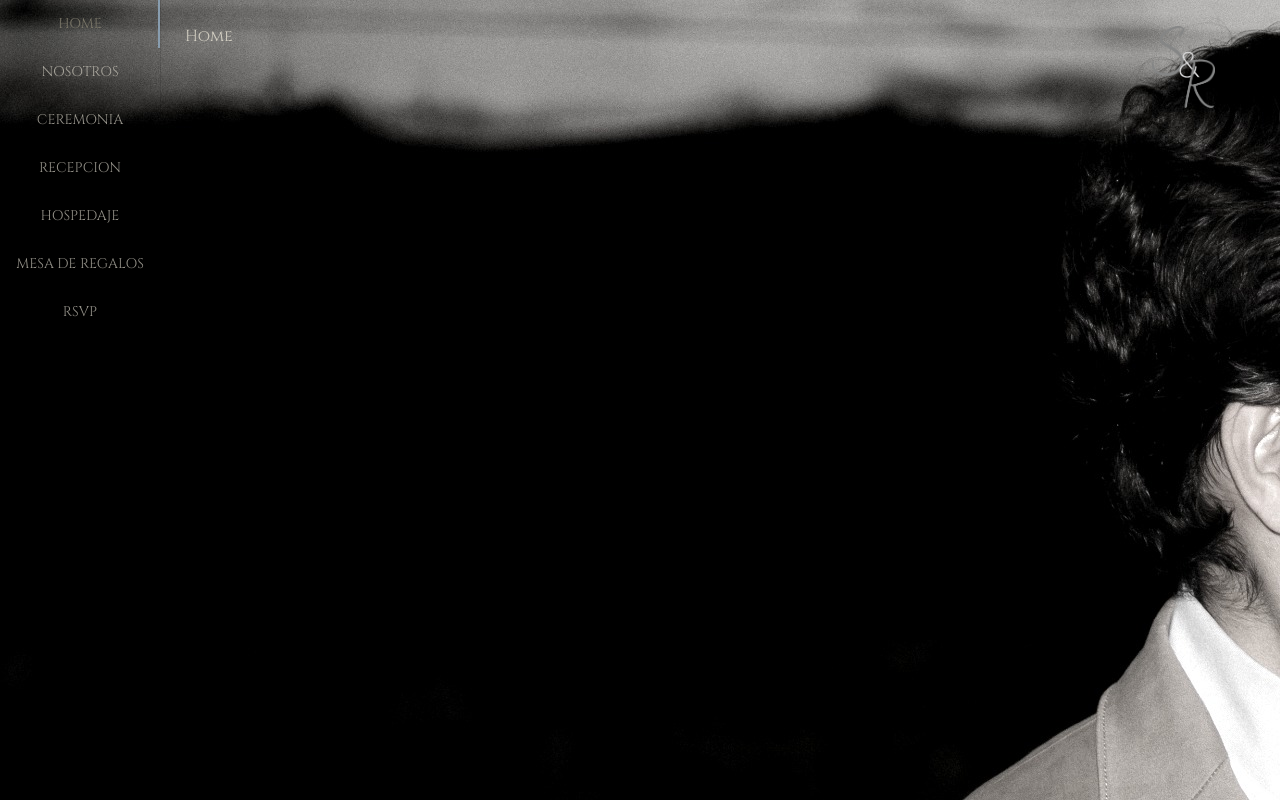
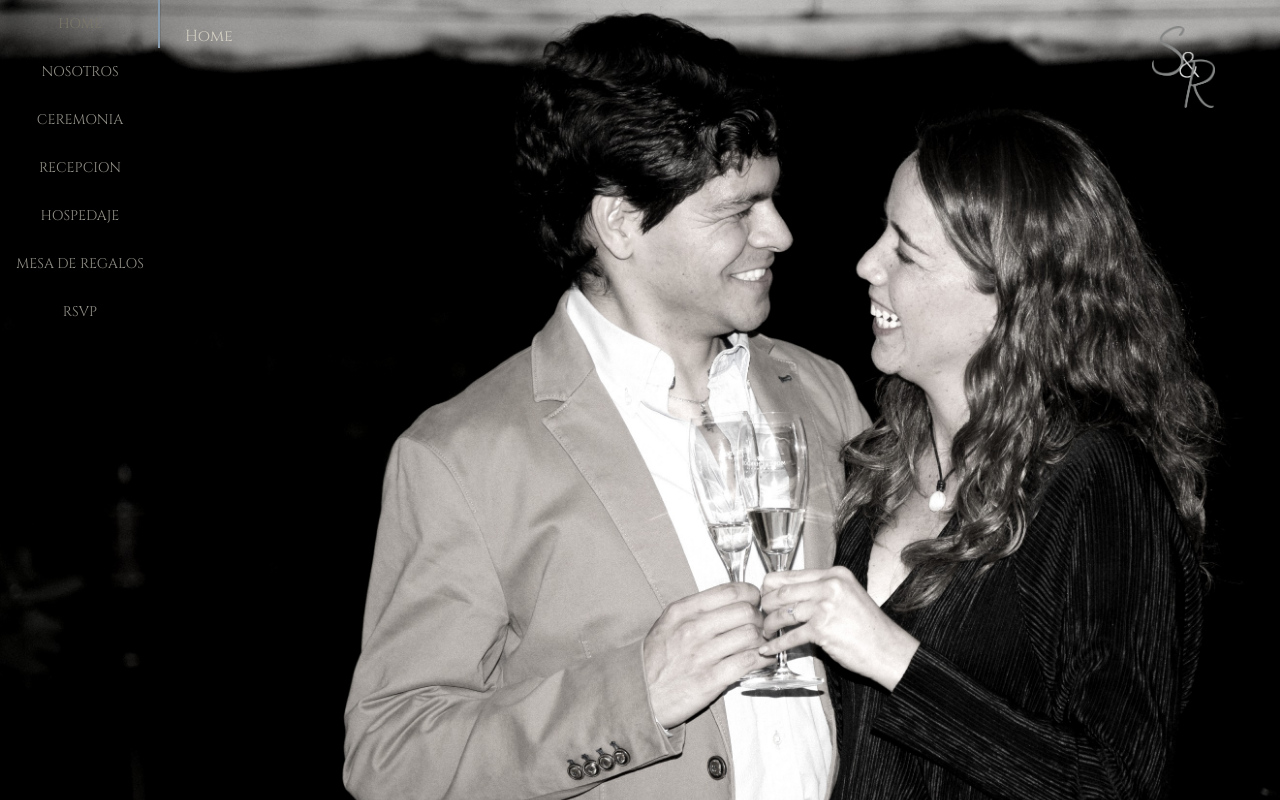
Before and after one commit to DeusXMaquina/reginasWeddingWebsite, a React (Create React App) app in the folder Frontend/wedding-site/: page / in a window 1280 px wide. Shown: the top 800 px of the page. Built offline with nearby package versions, Linux system fonts and the light colour scheme; what google-maps-react would draw is missing.

Commit message:
adding backgroundImage component working perfectly

```diff
--- a/Frontend/wedding-site/src/App.tsx
+++ b/Frontend/wedding-site/src/App.tsx
@@ -10,12 +10,11 @@ import picture from './pictures/header1.jpg';
 
 function App() {
   return (
-    <div>
+    <div className='App'>
       <LogoBar/>
       <BackgroundContainer image={picture}>
         <VerticalTabs/>
       </BackgroundContainer>
-
     </div>
   )
 }
--- a/Frontend/wedding-site/src/Components/BackgroundImage/backgroundImage.tsx
+++ b/Frontend/wedding-site/src/Components/BackgroundImage/backgroundImage.tsx
@@ -5,9 +5,12 @@ import PropTypes from 'prop-types';
 
 const useStyles = makeStyles((theme:Theme)=> ({
     root: {
+        width: '100%',
+        height: '100%',
         display: 'flex',
-        height: '100%',
-        width: '100%'
+        minWidth: '100%',
+        minHeight: '100%',
+        backgroundSize: 'cover',
     },
 }))
 
@@ -16,7 +19,7 @@ export default function BackgroundContainer (props: { children: any; image: any;
     const {children, image}= props;
 
     return (
-        <Container disableGutters  style={{backgroundImage: "url("+image+")"}} className = {classes.root} >
+        <Container disableGutters style={{backgroundImage: "url("+image+")"}} className = {classes.root} >
           {children}
         </Container>
     );
```
